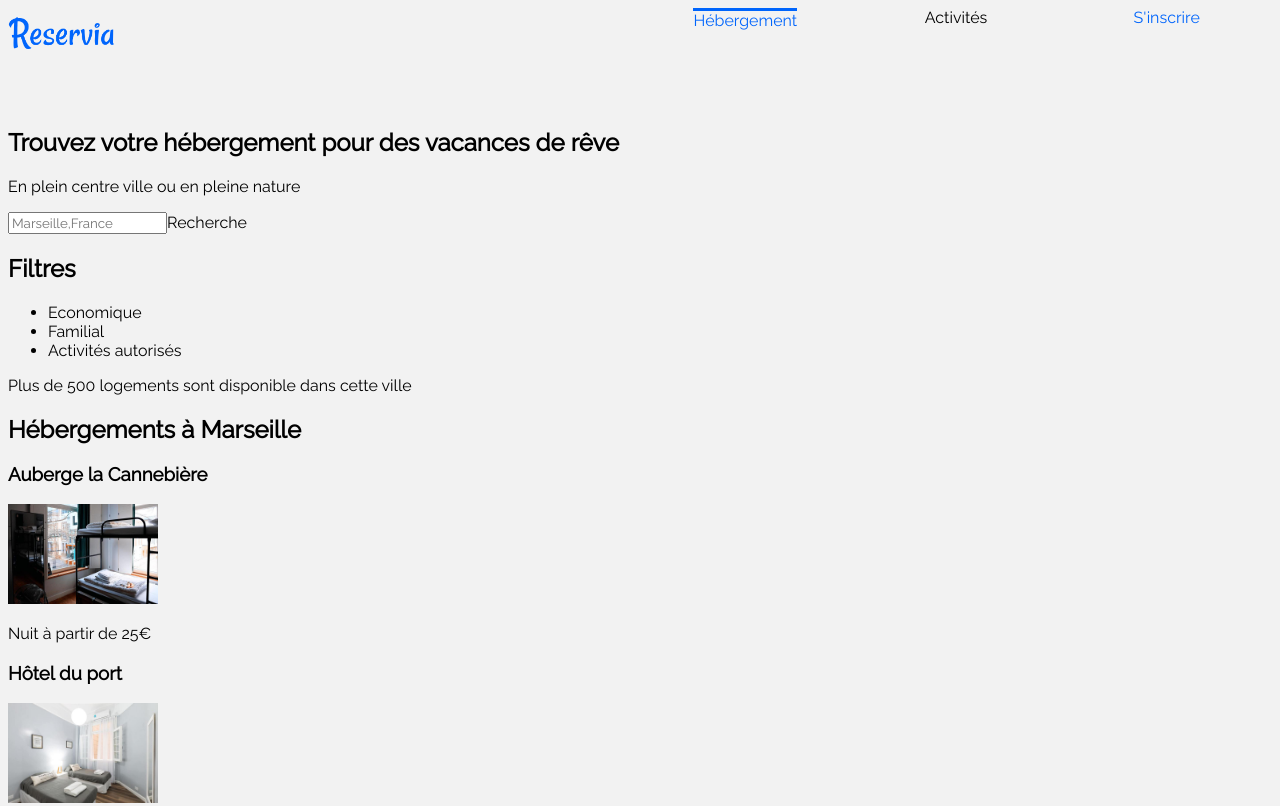
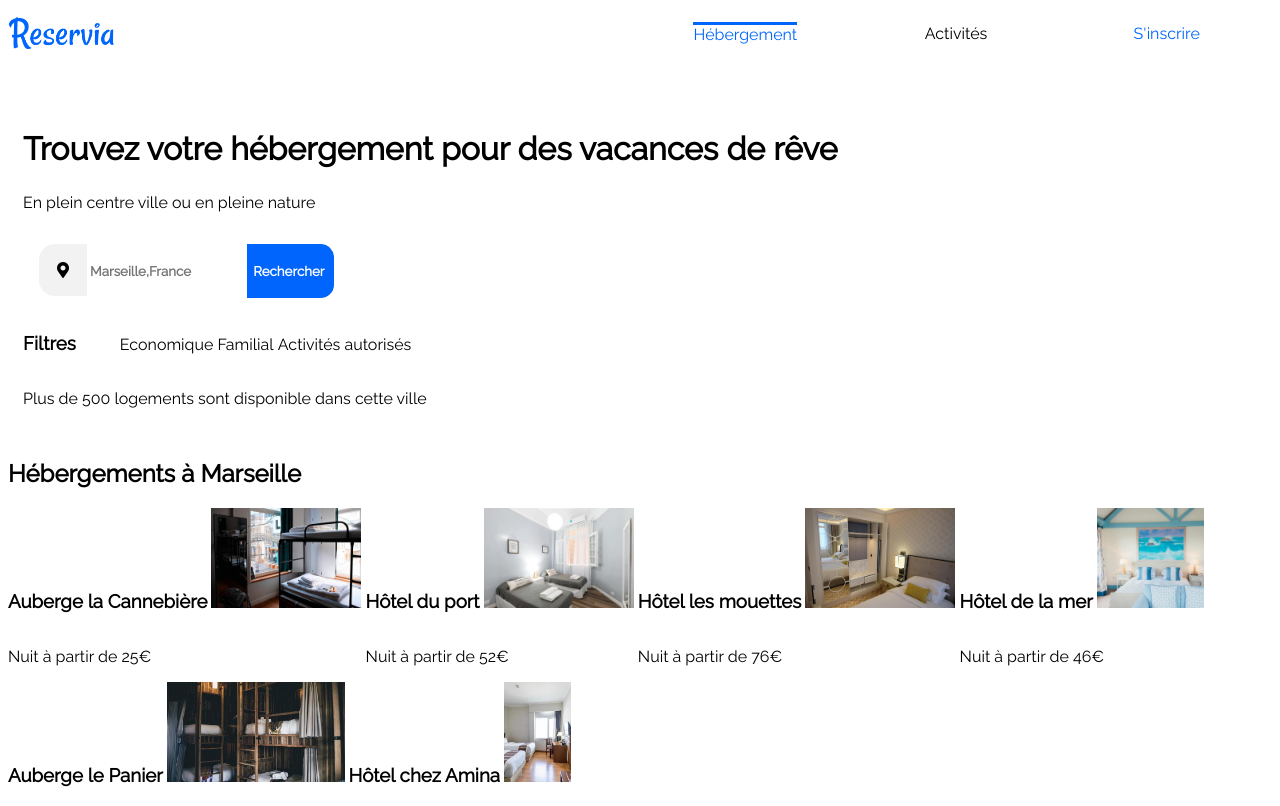
Before and after one commit to djenebaa/DjenebaSoumare_02_27042021, a plain HTML site: page index.html in a window 1280 px wide. Shown: the top 806 px of the page. Drawn offline with Linux system fonts and the light colour scheme.

Commit message:
ajout icons html et ajout barre de recherche css

```diff
--- a/index.html
+++ b/index.html
@@ -20,14 +20,14 @@
         <div id="logo">
             <img src="Projet2-Reservia/images/logo/LogoReservia.png " alt="Reservia" style="height: 50px;">
         </div>
-        <div class="location">
+         <div class="location">
                 <a href="#Hebergements" class="activate">Hébergement</a>
-        </div>
-        <div class="Activites">
+         </div>
+         <div class="Activites">
                 <a href="#Activites" >Activités</a>
-        </div>
+         </div>
         <div class="Inscription">
-                <a href="#S'inscrire">S'inscrire</a>
+               <a href="#S'inscrire" >S'inscrire</a>
         </div>
      </nav>
     </header>
@@ -37,11 +37,17 @@
  <section id="Recherche">
      <h2>Trouvez votre hébergement pour des vacances de rêve</h2>
      <p>En plein centre ville ou en pleine nature</p>
-     <div id="Barrederecherche">
-         <input type="search" placeholder="Marseille,France"><a href="#">Recherche</a>
-     </div>
+        <form action="Searchbar" method="GET" class="Recherche">
+         <div class="Search">
+            <span class="Position">
+            <i class="fas fa-map-marker-alt" ></i>
+            </span>
+            <input type="search" placeholder="Marseille,France">
+            <input type="submit" value="Rechercher">
+         </div>
+        </form>
      <div id="Filtres">
-      <h2>Filtres</h2>
+      <h3>Filtres</h3>
       <ul>
           <li>Economique</li>
           <li>Familial</li>
--- a/style/style.css
+++ b/style/style.css
@@ -1,5 +1,5 @@
 html {
-  background-color: #f2f2f2;
+  background-color: white;
 }
 * {
   font-family: Raleway, sans-serif;
@@ -8,10 +8,15 @@ html {
 a {
   color: initial;
 }
-
+img {
+  min-height: 50px;
+  max-height: 100px;
+}
+/* ****************Navigation**************** */
 nav {
   margin: 0px;
-  padding: 0px;
+  padding-bottom: 0px;
+  height: 5em;
   display: flex;
   flex-direction: row;
   justify-content: space-between;
@@ -20,11 +25,7 @@ nav {
 #logo {
   align-items: flex-start;
 }
-img {
-  min-height: 50px;
-  max-height: 100px;
-}
-a:hover {
+nav a:hover {
   border-top: 3px solid;
   border-color: #0065fc;
   color: #0065fc;
@@ -52,21 +53,70 @@ div.location .activate {
   grid-column: 2/3;
   display: flex;
   justify-content: center;
+  align-items: center;
 }
 #Navigation .Activites {
   grid-column: 3/4;
   display: flex;
   justify-content: center;
+  align-items: center;
 }
 #Navigation .Inscription {
   grid-column: 4/5;
   display: flex;
   justify-content: center;
+  align-items: center;
 }
 .Inscription a {
   color: #0065fc;
   text-decoration: none;
   border-top: none;
+}
+/* ******************Barre-de-recherche**************** */
+#Recherche h2 {
+  font-weight: bold;
+  font-size: 2em;
+  display: flex;
+}
+#Recherche {
+  padding: 15px;
+}
+label,
+input {
+  display: table-row;
+}
+input[type="submit"] {
+  background-color: #0065fc;
+  color: white;
+  border-radius: 0 1em 1em 0;
+  height: 4em;
+  padding-right: 10px;
+  border: #0065fc;
+  font-weight: bold;
+}
+.Search {
+  padding: 1em;
+}
+input[type="search"] {
+  height: 4em;
+  margin-left: -3px;
+  font-weight: bold;
+  border: #f2f2f2;
+}
+
+span i {
+  background-color: #f2f2f2;
+  padding: 18px;
+  border-radius: 1em 0 0 1em;
+}
+div,
+h3,
+ul {
+  display: inline-block;
+}
+ul li {
+  list-style-type: none;
+  display: inline-block;
 }
 @media screen and (max-width: 700px) {
   #Navigation {
```
